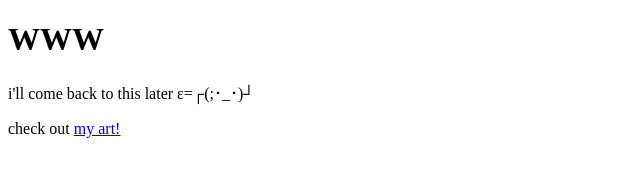
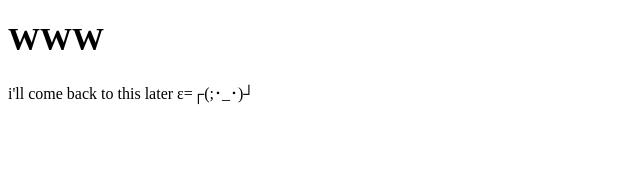
Before and after one commit to karensuzue/karensuzue.github.io, a plain HTML site: page index.html in a window 1280 px wide. Shown: the whole page, without its empty margins (0-640 px from the left). Drawn offline with Linux system fonts and the light colour scheme.

Commit message:
Update index.html

```diff
--- a/index.html
+++ b/index.html
@@ -3,6 +3,5 @@
 <body>
 <h1>WWW</h1>
 <p>i'll come back to this later ε=┌(;･_･)┘ </p>
-  <p>check out <a href="https://www.instagram.com/shrimpatty/">my art!</a></p>
 </body>
 </html>
```
